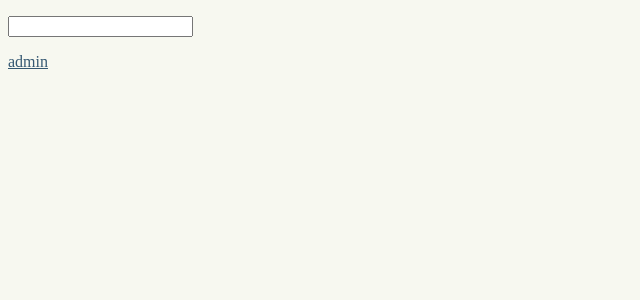
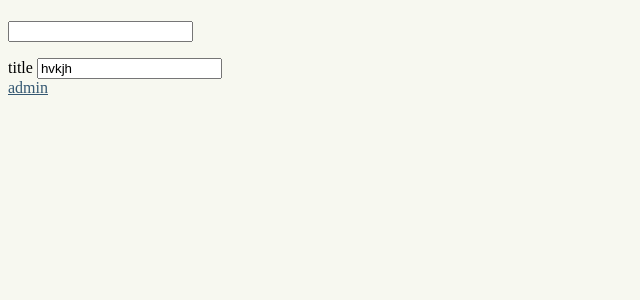
Before and after one commit to 22197/AR_webapp_13dtp, a Flask app: page /edit/1 in a window 1280 px wide. Shown: the part 77-377 px from the top of the page, without its empty margins (0-640 px from the left). Run offline with Flask 3, Linux system fonts and the light colour scheme; data comes from the database, SQL or seed files in the repository.

Commit message:
form data shown in text field for edit page

```diff
--- a/routes.py
+++ b/routes.py
@@ -228,7 +228,7 @@ def edit(report_id):
     form = EditForm()
     report_to_update = Reports.query.get_or_404(report_id)
     if form.validate_on_submit():
-        report_to_update.title = request.form['title']
+        report_to_update.report_title = request.form['title']
         try:
             db.session.commit()
             flash("The Report Was Succecfully updated!")
@@ -243,7 +243,10 @@ def edit(report_id):
                                    report_to_update=report_to_update
                                    )
     else:
-        return render_template("edit_report.html", form=form)
+        return render_template("edit_report.html",
+                               form=form,
+                               report_to_update=report_to_update
+                               )
 
 
     '''reports = Reports.query.filter_by(report_id=report_id).scalar()
--- a/templates/edit_report.html
+++ b/templates/edit_report.html
@@ -1,4 +1,12 @@
 {%extends "layout.html"%}
 {%block content%}
+<h1></h1>
 <p>{{form.title}}</p>
+<form method="POST">
+    {{ form.hidden_tag() }}
+    {{ form.title.label (class_ = "form-label") }}
+    {{ form.title(class_ = "form-control", value = report_to_update.report_title) }}
+
+</form>
+
 {% endblock%}
```
